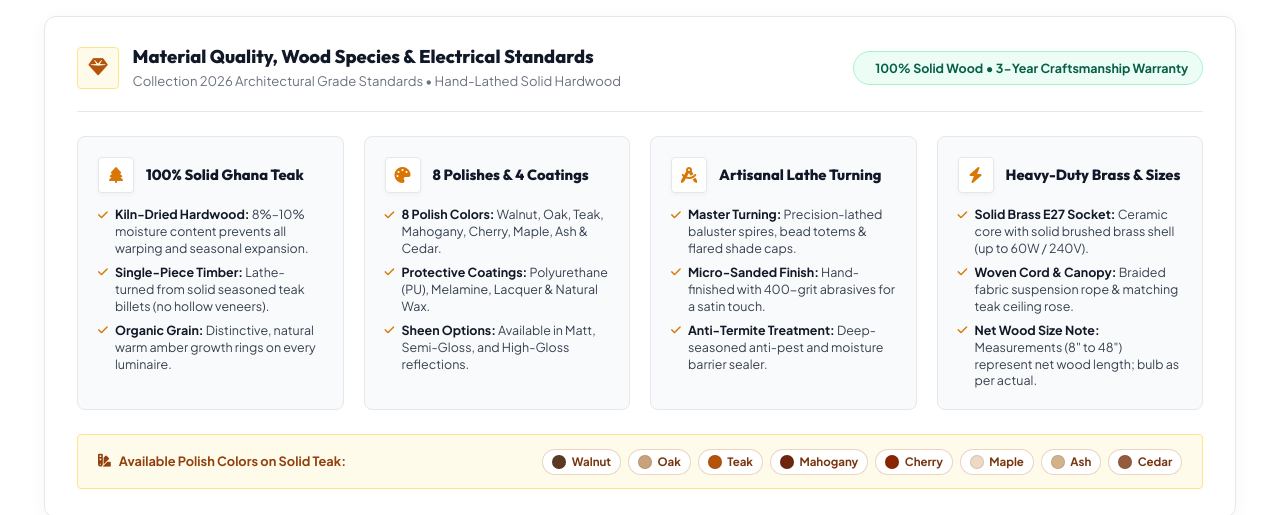
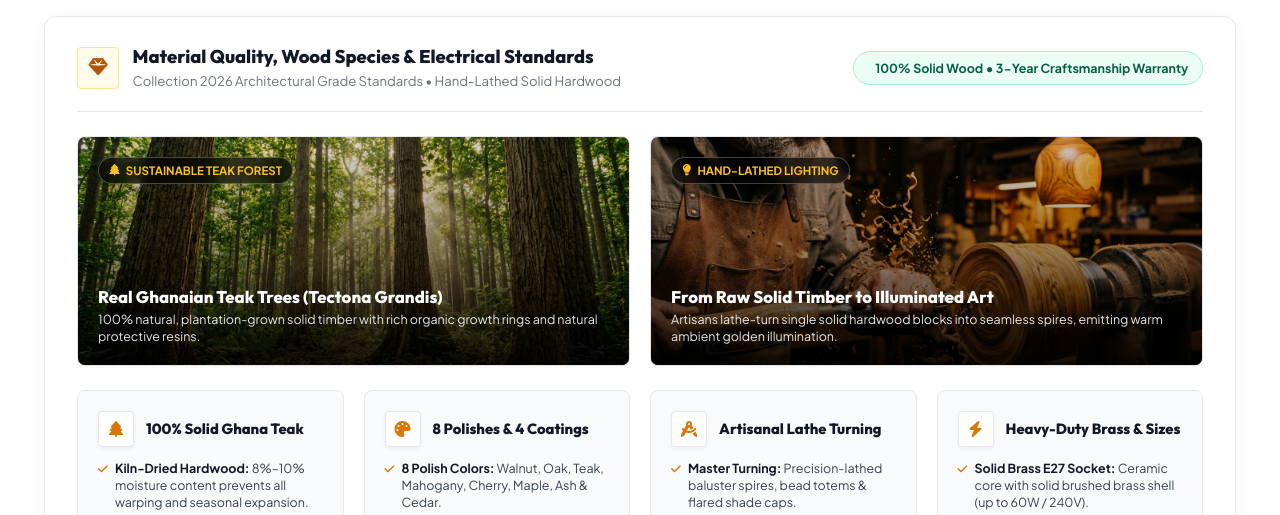
Before and after one commit to tanishjain93133-hub/timber-, a plain HTML site: page index.html in a window 1280 px wide. Shown: the part 960-1475 px from the top of the page. Drawn offline with Linux system fonts and the light colour scheme; some icons are missing.

Commit message:
feat: show real wood trees forest and artisan woodturning lighting craft photography

```diff
--- a/css/products.css
+++ b/css/products.css
@@ -163,6 +163,76 @@
   border-radius: var(--radius-full);
 }
 
+/* Visual Photo Showcase: Real Teak Trees & Artisan Wood Lathe */
+.showcase-visual-banner {
+  display: grid;
+  grid-template-columns: 1fr 1fr;
+  gap: 1.25rem;
+  margin-bottom: 1.5rem;
+}
+
+.showcase-visual-card {
+  position: relative;
+  height: 230px;
+  border-radius: var(--radius-md);
+  overflow: hidden;
+  border: 1px solid var(--border-color);
+  box-shadow: var(--shadow-sm);
+  cursor: pointer;
+}
+
+.showcase-visual-img {
+  width: 100%;
+  height: 100%;
+  object-fit: cover;
+  object-position: center;
+  transition: transform 0.5s ease;
+}
+
+.showcase-visual-card:hover .showcase-visual-img {
+  transform: scale(1.05);
+}
+
+.visual-overlay-content {
+  position: absolute;
+  inset: 0;
+  background: linear-gradient(to top, rgba(0, 0, 0, 0.88) 0%, rgba(0, 0, 0, 0.4) 50%, rgba(0, 0, 0, 0.15) 100%);
+  display: flex;
+  flex-direction: column;
+  justify-content: space-between;
+  padding: 1.25rem;
+  color: #FFFFFF;
+}
+
+.visual-badge {
+  display: inline-flex;
+  align-items: center;
+  gap: 0.4rem;
+  background: rgba(0, 0, 0, 0.65);
+  backdrop-filter: blur(6px);
+  border: 1px solid rgba(255, 255, 255, 0.25);
+  color: #FBBF24;
+  font-size: 0.72rem;
+  font-weight: 700;
+  padding: 0.25rem 0.65rem;
+  border-radius: var(--radius-full);
+  width: fit-content;
+}
+
+.visual-bottom-text h4 {
+  font-size: 1.05rem;
+  font-weight: 800;
+  color: #FFFFFF;
+  margin-bottom: 0.25rem;
+}
+
+.visual-bottom-text p {
+  font-size: 0.78rem;
+  color: #E5E7EB;
+  line-height: 1.35;
+  margin: 0;
+}
+
 .showcase-grid-4 {
   display: grid;
   grid-template-columns: repeat(4, 1fr);
@@ -301,6 +371,12 @@
   .showcase-header {
     flex-direction: column;
     align-items: flex-start;
+  }
+  .showcase-visual-banner {
+    grid-template-columns: 1fr;
+  }
+  .showcase-visual-card {
+    height: 190px;
   }
   .showcase-grid-4 {
     grid-template-columns: 1fr;
--- a/index.html
+++ b/index.html
@@ -194,6 +194,33 @@
             <div class="showcase-guarantee-badge">
               <i class="fa-solid fa-shield-check"></i>
               <span>100% Solid Wood &bull; 3-Year Craftsmanship Warranty</span>
+            </div>
+          </div>
+
+          <!-- Real Teak Trees & Artisan Woodturning Visual Showcase -->
+          <div class="showcase-visual-banner">
+            <!-- 1. Real Ghana Teak Forest & Living Trees -->
+            <div class="showcase-visual-card" onclick="window.ProductDetailEngine && window.ProductDetailEngine.openLightbox('images/teak_forest_tree.jpg', '100% Natural Ghana Teak Forest (Tectona grandis)', 'Sustainable plantation hardwood with dense grain & natural weather-resistant oils')">
+              <img src="images/teak_forest_tree.jpg" alt="Natural Ghana Teak Forest Trees" class="showcase-visual-img" onerror="this.src='images/hero_timber_dining.png'">
+              <div class="visual-overlay-content">
+                <span class="visual-badge"><i class="fa-solid fa-tree"></i> SUSTAINABLE TEAK FOREST</span>
+                <div class="visual-bottom-text">
+                  <h4>Real Ghanaian Teak Trees (Tectona Grandis)</h4>
+                  <p>100% natural, plantation-grown solid timber with rich organic growth rings and natural protective resins.</p>
+                </div>
+              </div>
+            </div>
+
+            <!-- 2. Master Artisan Woodturning & Warm Light -->
+            <div class="showcase-visual-card" onclick="window.ProductDetailEngine && window.ProductDetailEngine.openLightbox('images/raw_timber_lathe.jpg', 'Master Artisan Lathe-Turning Process', 'Hand-turned solid teak wood billets sculpted into architectural lighting fixtures')">
+              <img src="images/raw_timber_lathe.jpg" alt="Master Craftsman Hand-Lathing Solid Teak Wood" class="showcase-visual-img" onerror="this.src='images/hero_main.jpg'">
+              <div class="visual-overlay-content">
+                <span class="visual-badge"><i class="fa-solid fa-lightbulb"></i> HAND-LATHED LIGHTING</span>
+                <div class="visual-bottom-text">
+                  <h4>From Raw Solid Timber to Illuminated Art</h4>
+                  <p>Artisans lathe-turn single solid hardwood blocks into seamless spires, emitting warm ambient golden illumination.</p>
+                </div>
+              </div>
             </div>
           </div>
 
```
Also changed, not shown: images/raw_timber_lathe.jpg (added), images/teak_forest_tree.jpg (added).
